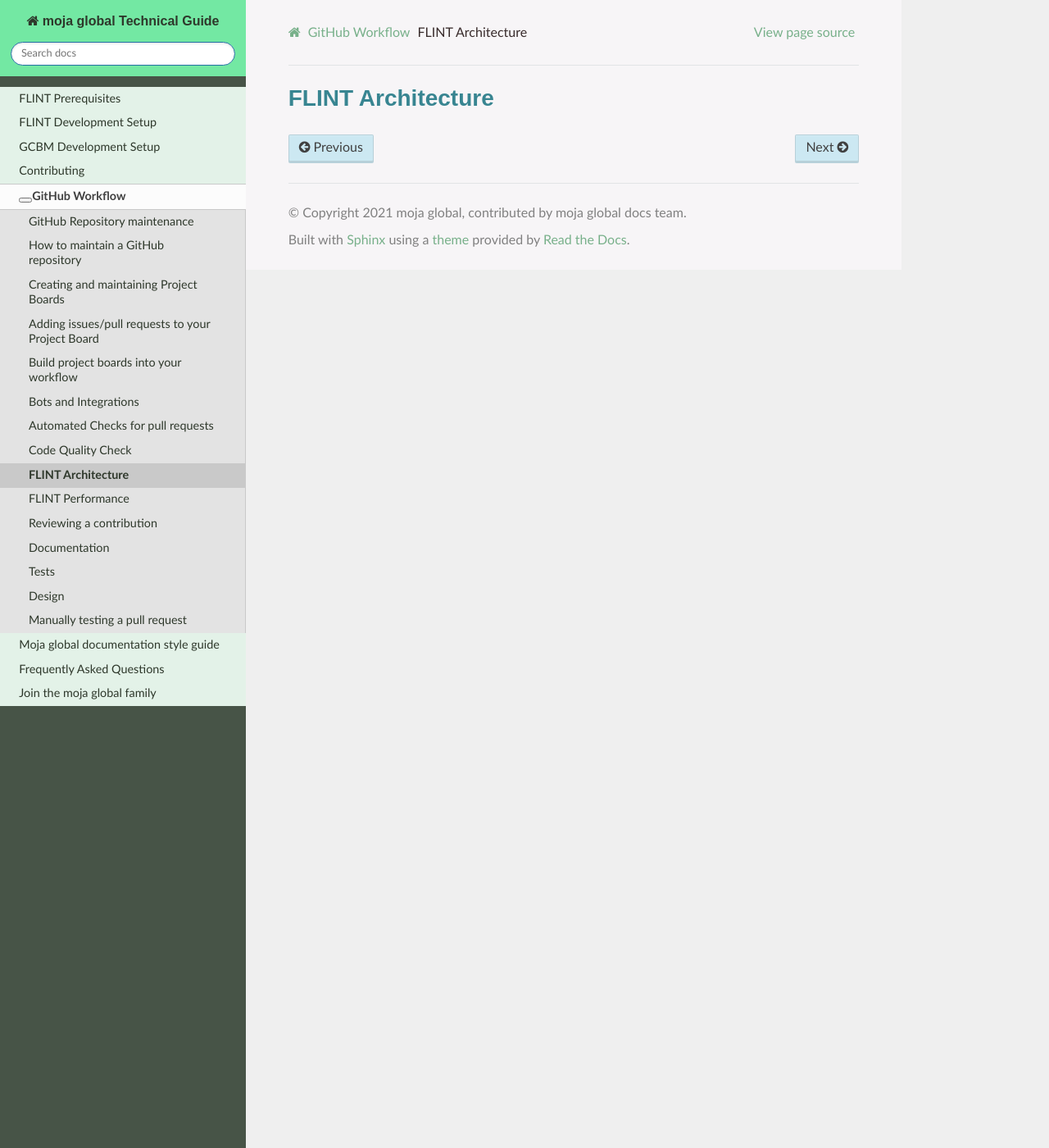
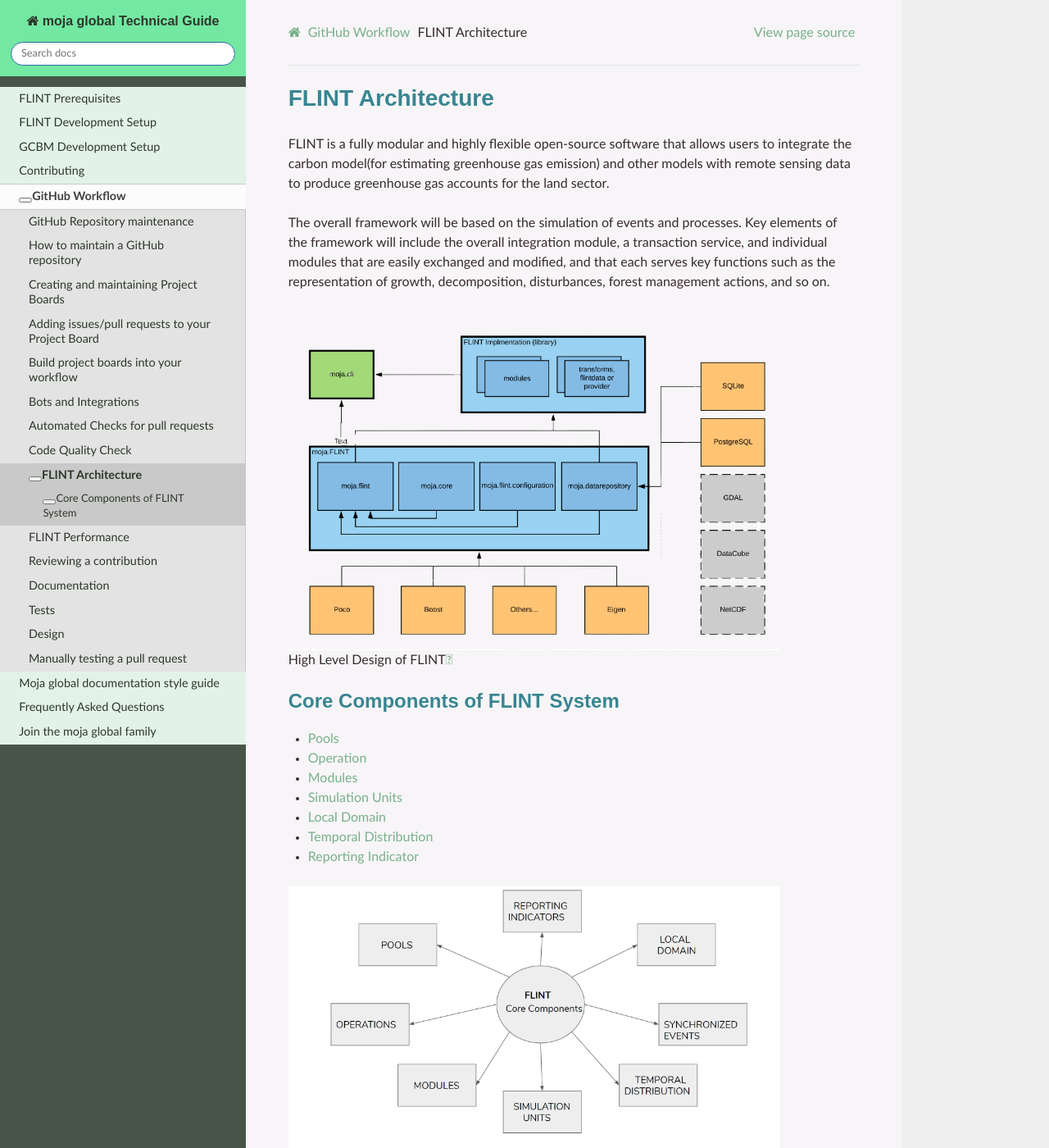
Before and after one commit to moja-global/moja_global_docs, a Sphinx documentation site: the page built from docs/DeveloperWorkflow/flint_architecture.rst, in a window 1280 px wide and 1400 px high. Shown: the whole window at 82% size. Built offline with Sphinx 7.4.7 and the Read the Docs theme 2.0.0, drawn with Linux system fonts in a browser that asks for light colours; some of the changed text lies outside the part shown.

Commit message:
added-doc-about-architecture
Signed-off-by: Sukriti-sood <soodsukriti1111@gmail.com>

```diff
--- a/docs/DeveloperWorkflow/flint_architecture.rst
+++ b/docs/DeveloperWorkflow/flint_architecture.rst
@@ -2,3 +2,44 @@
 
 FLINT Architecture
 ##################
+
+FLINT is a fully modular and highly flexible open-source software that
+allows users to integrate the carbon model(for estimating greenhouse gas
+emission) and other models with remote sensing data to produce
+greenhouse gas accounts for the land sector.
+
+The overall framework will be based on the simulation of events and
+processes. Key elements of the framework will include the overall
+integration module, a transaction service, and individual modules that
+are easily exchanged and modified, and that each serves key functions
+such as the representation of growth, decomposition, disturbances,
+forest management actions, and so on.
+
+.. figure:: ../images/architecture/Hl_FLINT_design.png
+   :alt: High Level Design of FLINT
+   :width: 600
+   :align: center
+
+   High Level Design of FLINT
+
+Core Components of FLINT System
+-------------------------------
+
+
+.. toctree::
+  :maxdepth: 2
+
+  pool
+  operation
+  modules
+  simulation_units
+  local_domain
+  temporal_distribution
+  reporting_indicator
+
+.. figure:: ../images/architecture/Core_Component.png
+   :alt: Core Components of FLINT System
+   :width: 600
+   :align: center
+
+   Core Components of FLINT System
--- /dev/null
+++ b/docs/DeveloperWorkflow/local_domain.rst
@@ -0,0 +1,4 @@
+.. _DeveloperWorkflow:
+
+Local Domain
+==================
--- /dev/null
+++ b/docs/DeveloperWorkflow/reporting_indicator.rst
@@ -0,0 +1,4 @@
+.. _DeveloperWorkflow:
+
+Reporting Indicator
+=========================
--- /dev/null
+++ b/docs/DeveloperWorkflow/simulation_units.rst
@@ -0,0 +1,4 @@
+.. _DeveloperWorkflow:
+
+Simulation Units
+======================
--- /dev/null
+++ b/docs/DeveloperWorkflow/temporal_distribution.rst
@@ -0,0 +1,4 @@
+.. _DeveloperWorkflow:
+
+Temporal Distribution
+===========================
```
Also changed, not shown: docs/DeveloperWorkflow/modules.rst (added, +13 -0 lines), docs/DeveloperWorkflow/operation.rst (added, +11 -0 lines), docs/DeveloperWorkflow/pool.rst (added, +14 -0 lines), docs/images/architecture/Core_Component.png (added), docs/images/architecture/Hl_FLINT_design.png (added), docs/images/architecture/ModuleOperation.png (added), docs/images/architecture/carbon_pool.png (added), docs/images/architecture/operation_pic.png (added).
